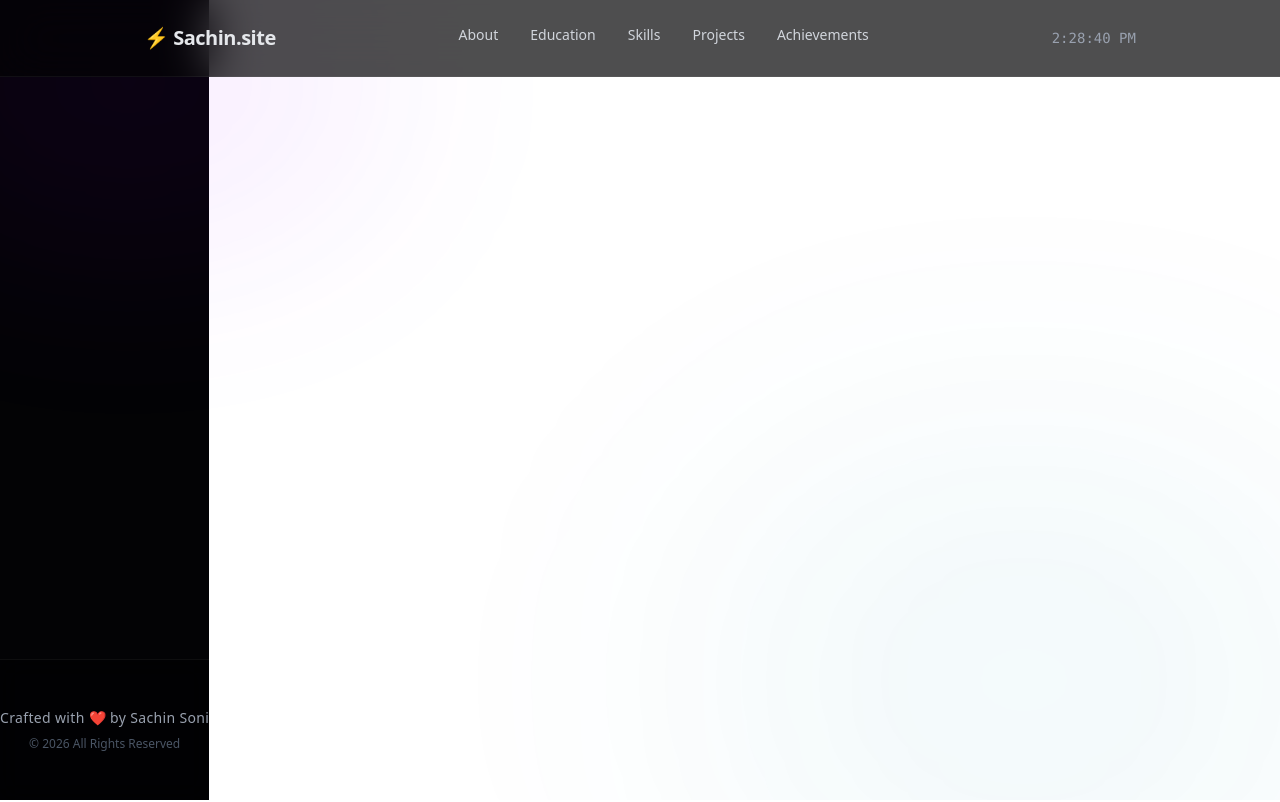
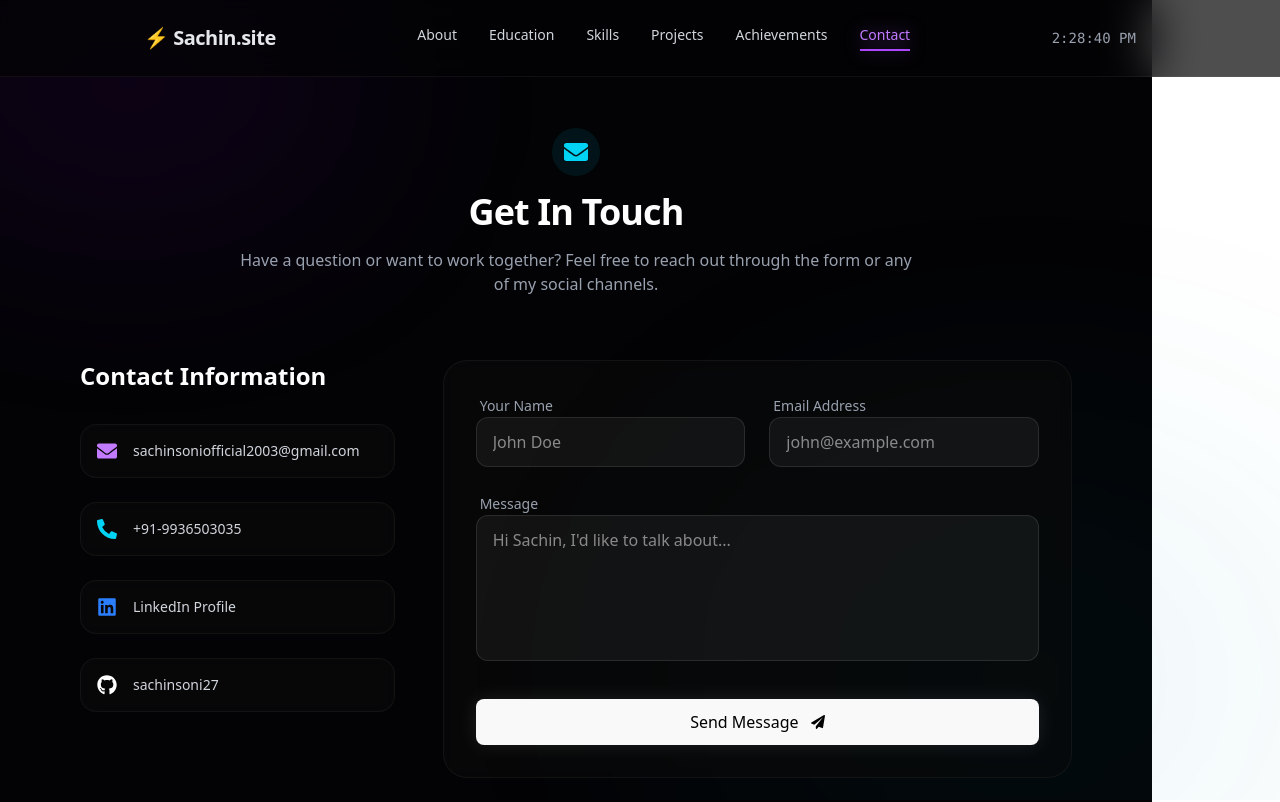
Before and after one commit to sachinsoni27/sachin-portfolio, a React (Vite) app: page /contact in a window 1280 px wide. Shown: the top 802 px of the page. Built offline with nearby package versions, Linux system fonts and the light colour scheme.

Commit message:
feat: add professional glassmorphic Contact page and route

```diff
--- a/package.json
+++ b/package.json
@@ -1,8 +1,7 @@
 {
   "name": "sachin-portfolio",
   "private": true,
-  "version": "1.0.0",
-  "author": "Sachin Soni <sachinsoniofficial2003@gmail.com>",
+  "version": "0.0.0",
   "type": "module",
   "scripts": {
     "dev": "vite",
--- a/src/App.jsx
+++ b/src/App.jsx
@@ -5,6 +5,7 @@ import Education from './components/Education';
 import TechStack from './components/TechStack';
 import Projects from './components/Projects';
 import Stats from './components/Stats';
+import Contact from './components/Contact';
 import ScrollToTop from './components/ScrollToTop';
 import { motion, AnimatePresence } from 'framer-motion';
 
@@ -41,6 +42,7 @@ function App() {
                 <Route path="/skills" element={<TechStack />} />
                 <Route path="/projects" element={<Projects />} />
                 <Route path="/stats" element={<Stats />} />
+                <Route path="/contact" element={<Contact />} />
               </Routes>
             </motion.div>
           </AnimatePresence>
--- /dev/null
+++ b/src/components/Contact.jsx
@@ -0,0 +1,144 @@
+import React, { useState } from 'react';
+import { motion } from 'framer-motion';
+import { FaEnvelope, FaPhoneAlt, FaLinkedin, FaGithub, FaPaperPlane } from 'react-icons/fa';
+
+const Contact = () => {
+  const [formState, setFormState] = useState({ name: '', email: '', message: '' });
+  const [isSubmitting, setIsSubmitting] = useState(false);
+  const [submitted, setSubmitted] = useState(false);
+
+  const handleSubmit = (e) => {
+    e.preventDefault();
+    setIsSubmitting(true);
+    // Simulate API call
+    setTimeout(() => {
+      setIsSubmitting(false);
+      setSubmitted(true);
+      setFormState({ name: '', email: '', message: '' });
+      setTimeout(() => setSubmitted(false), 5000);
+    }, 1500);
+  };
+
+  const contactInfo = [
+    { icon: <FaEnvelope />, text: "sachinsoniofficial2003@gmail.com", link: "mailto:sachinsoniofficial2003@gmail.com", color: "text-purple-400" },
+    { icon: <FaPhoneAlt />, text: "+91-9936503035", link: "tel:+919936503035", color: "text-cyan-400" },
+    { icon: <FaLinkedin />, text: "LinkedIn Profile", link: "https://www.linkedin.com/in/sachin-soni-82539036a/", color: "text-blue-500" },
+    { icon: <FaGithub />, text: "sachinsoni27", link: "https://github.com/sachinsoni27", color: "text-white" },
+  ];
+
+  return (
+    <section className="min-h-[85vh] flex flex-col justify-center py-12 px-6 md:px-20 max-w-6xl mx-auto relative z-10 w-full">
+      <motion.div
+        initial={{ opacity: 0, y: 30 }}
+        whileInView={{ opacity: 1, y: 0 }}
+        viewport={{ once: true }}
+        transition={{ duration: 0.6 }}
+        className="flex flex-col items-center mb-16"
+      >
+        <div className="inline-flex items-center justify-center p-3 bg-cyan-500/10 rounded-full mb-4">
+          <FaEnvelope className="text-cyan-400 text-2xl" />
+        </div>
+        <h2 className="text-4xl font-bold tracking-tight mb-4 text-white text-center">Get In Touch</h2>
+        <p className="text-gray-400 max-w-2xl text-center">
+          Have a question or want to work together? Feel free to reach out through the form or any of my social channels.
+        </p>
+      </motion.div>
+
+      <div className="flex flex-col lg:flex-row gap-12">
+        {/* Left: Contact Details */}
+        <motion.div
+          initial={{ opacity: 0, x: -30 }}
+          whileInView={{ opacity: 1, x: 0 }}
+          viewport={{ once: true }}
+          transition={{ duration: 0.5 }}
+          className="lg:w-1/3 space-y-6"
+        >
+          <h3 className="text-2xl font-bold text-white mb-8">Contact Information</h3>
+          {contactInfo.map((info, i) => (
+            <a
+              key={i}
+              href={info.link}
+              target="_blank"
+              rel="noopener noreferrer"
+              className="flex items-center gap-4 p-4 bg-[#0a0a0a]/60 backdrop-blur-sm border border-white/5 rounded-2xl hover:border-white/10 hover:bg-white/5 transition-all group"
+            >
+              <span className={`text-xl ${info.color} group-hover:scale-110 transition-transform`}>{info.icon}</span>
+              <span className="text-gray-300 text-sm font-medium">{info.text}</span>
+            </a>
+          ))}
+        </motion.div>
+
+        {/* Right: Contact Form */}
+        <motion.div
+          initial={{ opacity: 0, x: 30 }}
+          whileInView={{ opacity: 1, x: 0 }}
+          viewport={{ once: true }}
+          transition={{ duration: 0.5 }}
+          className="lg:w-2/3"
+        >
+          <form onSubmit={handleSubmit} className="bg-[#0a0a0a]/60 backdrop-blur-sm border border-white/5 rounded-3xl p-8 relative overflow-hidden group">
+            {/* Animated Glow Border Idea */}
+            <div className="absolute inset-0 bg-gradient-to-r from-purple-500/10 to-cyan-500/10 opacity-0 group-hover:opacity-100 transition-opacity pointer-events-none"></div>
+
+            <div className="grid grid-cols-1 md:grid-cols-2 gap-6 mb-6 relative z-10">
+              <div className="space-y-2">
+                <label className="text-sm font-medium text-gray-400 ml-1">Your Name</label>
+                <input
+                  type="text"
+                  required
+                  placeholder="John Doe"
+                  value={formState.name}
+                  onChange={(e) => setFormState({ ...formState, name: e.target.value })}
+                  className="w-full bg-white/5 border border-white/10 rounded-xl px-4 py-3 text-white focus:outline-none focus:border-purple-500 transition-all"
+                />
+              </div>
+              <div className="space-y-2">
+                <label className="text-sm font-medium text-gray-400 ml-1">Email Address</label>
+                <input
+                  type="email"
+                  required
+                  placeholder="john@example.com"
+                  value={formState.email}
+                  onChange={(e) => setFormState({ ...formState, email: e.target.value })}
+                  className="w-full bg-white/5 border border-white/10 rounded-xl px-4 py-3 text-white focus:outline-none focus:border-cyan-500 transition-all"
+                />
+              </div>
+            </div>
+
+            <div className="space-y-2 mb-8 relative z-10">
+              <label className="text-sm font-medium text-gray-400 ml-1">Message</label>
+              <textarea
+                required
+                rows="5"
+                placeholder="Hi Sachin, I'd like to talk about..."
+                value={formState.message}
+                onChange={(e) => setFormState({ ...formState, message: e.target.value })}
+                className="w-full bg-white/5 border border-white/10 rounded-xl px-4 py-3 text-white focus:outline-none focus:border-purple-500 transition-all resize-none"
+              ></textarea>
+            </div>
+
+            <button
+              type="submit"
+              disabled={isSubmitting || submitted}
+              className={`w-full py-4 rounded-xl font-bold text-lg flex items-center justify-center gap-3 transition-all relative z-10 ${
+                submitted
+                ? "bg-green-500 text-white cursor-default"
+                : "bg-white text-black hover:bg-gray-200 shadow-[0_0_20px_rgba(255,255,255,0.1)] hover:shadow-[0_0_30px_rgba(255,255,255,0.3)] active:scale-[0.98]"
+              }`}
+            >
+              {isSubmitting ? (
+                <span className="w-6 h-6 border-4 border-black border-t-transparent rounded-full animate-spin"></span>
+              ) : submitted ? (
+                <>Success! Message Sent</>
+              ) : (
+                <>Send Message <FaPaperPlane className="text-sm" /></>
+              )}
+            </button>
+          </form>
+        </motion.div>
+      </div>
+    </section>
+  );
+};
+
+export default Contact;
--- a/src/components/Navbar.jsx
+++ b/src/components/Navbar.jsx
@@ -20,6 +20,7 @@ const Navbar = () => {
     { name: 'Skills', path: '/skills' },
     { name: 'Projects', path: '/projects' },
     { name: 'Achievements', path: '/stats' },
+    { name: 'Contact', path: '/contact' },
   ];
 
   const activeStyle = "text-purple-400 drop-shadow-[0_0_8px_rgba(168,85,247,0.5)] border-b-2 border-purple-500 pb-1 transition-all";
```
